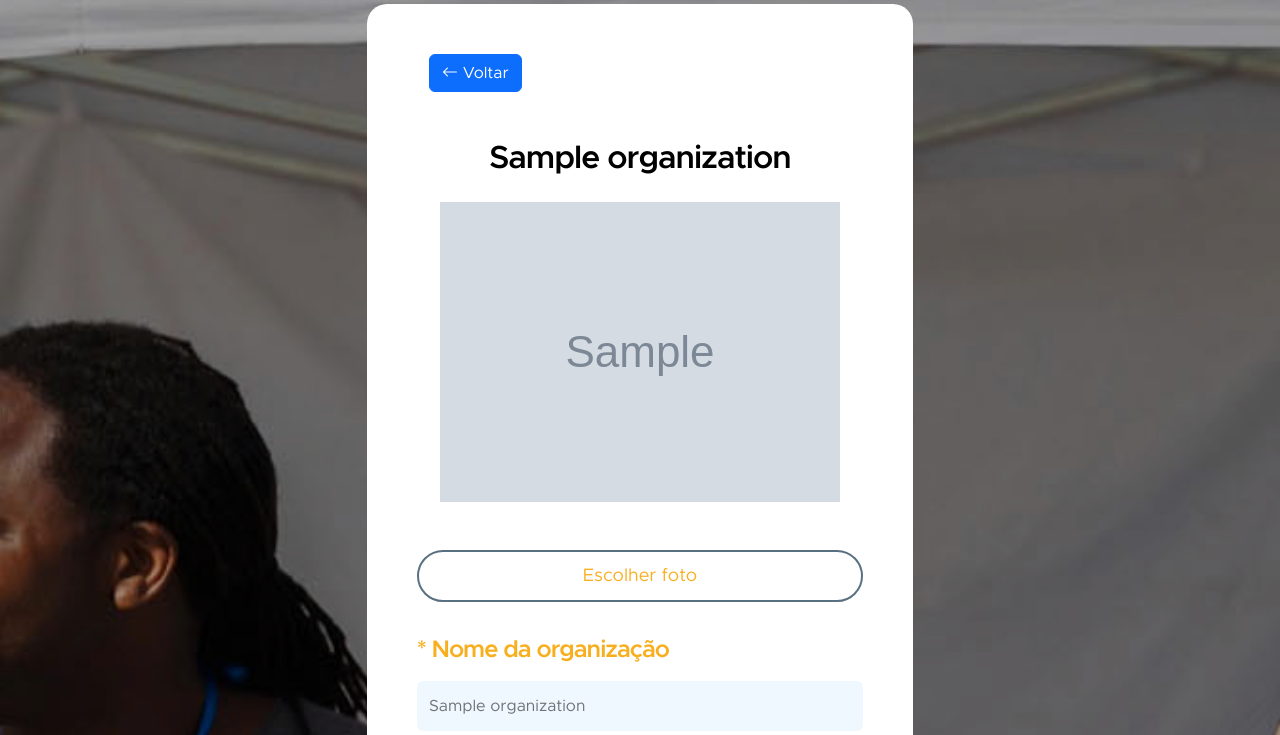
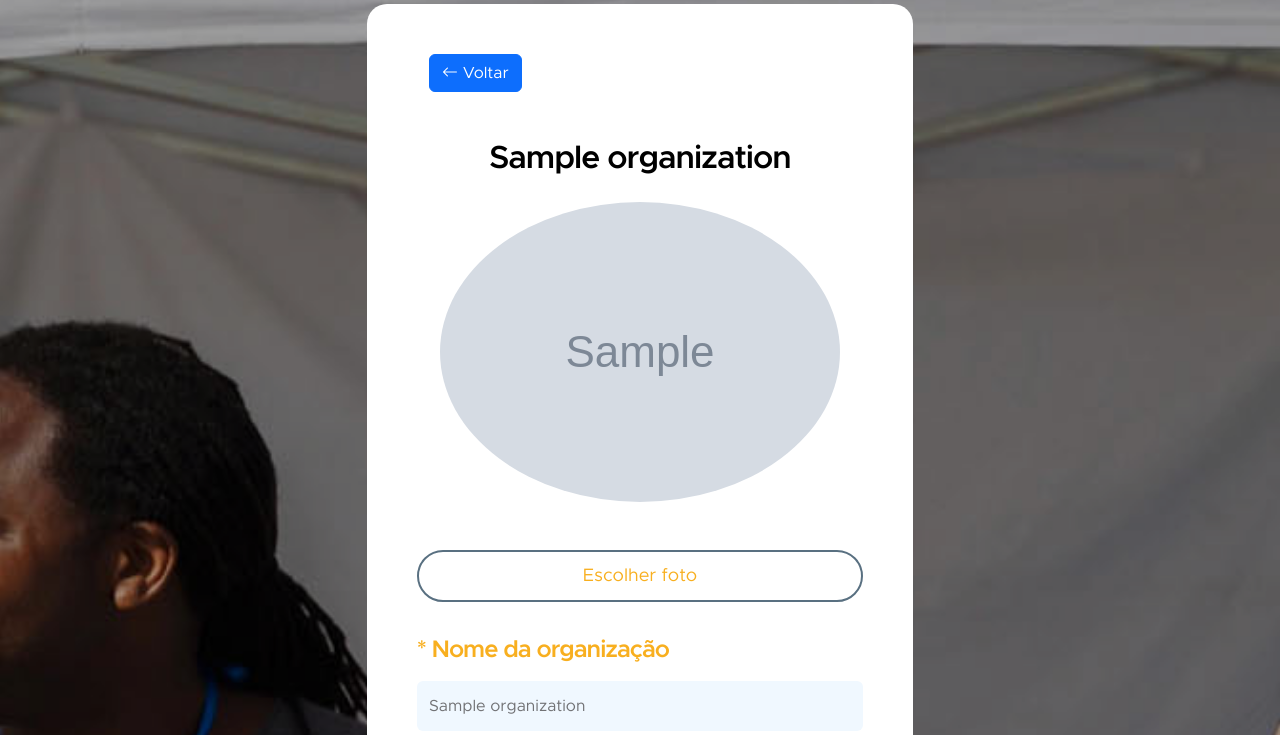
Before and after one commit to notOliveira/Corrente-do-Bem, a Django app: page /organizations/1/settings/ in a window 1280 px wide. Shown: the part 202-937 px from the top of the page. Run offline with Django 5.2, Linux system fonts and the light colour scheme; a user stored in the database is signed in; tables that the repository leaves empty hold one stand-in row (values such as "Sample post"); grey boxes marked "Sample" are stand-in pictures; some libraries are stand-ins or nearby versions.

Commit message:
Ajustando detalhes

```diff
--- a/organizations/models.py
+++ b/organizations/models.py
@@ -44,7 +44,7 @@ class OrganizationProfile(models.Model):
 
         img = Image.open(self.image.path)
 
-        if img.height > 300 or img.width > 300:
-            output_size = (300, 300)
+        if img.height > 1000 or img.width > 1000:
+            output_size = (1000, 1000)
             img.thumbnail(output_size)
             img.save(self.image.path)
--- a/organizations/templates/organizations/organization.html
+++ b/organizations/templates/organizations/organization.html
@@ -63,10 +63,10 @@
                             <p class="mt-2">{{org.organization.description}}</p>
 
                             {% if org.website %}
-                            <p class="mt-2"><b>Site: </b><a href="{{org.website}}">{{org.website}}</a></p>
+                            <p class="mt-2"><b>Site: </b><a href="{{org.website}}" target="blank">{{org.website}}</a></p>
                             {% endif %}
                             {% if org.instagram %}
-                            <p class="mt-2"><b>Instagram: </b><a href="http://instagram.com/{{org.instagram}}">https://instagram.com{{org.instagram}}</a></p>
+                            <p class="mt-2"><b>Instagram: </b><a href="http://instagram.com/{{org.instagram}}" target="blank">https://instagram.com/{{org.instagram}}</a></p>
                             {% endif %}
 
                             <ul class="custom-list mt-2">
--- a/organizations/templates/organizations/settings-org.html
+++ b/organizations/templates/organizations/settings-org.html
@@ -41,7 +41,7 @@
                             <div class="row">
 
                                 <div class="col-12 text-center">
-                                    <img src="{{ org_profile.image.url }}" class="justify-center">
+                                    <img src="{{ org_profile.image.url }}" class="justify-center org-picture rounded-circle">
                                     <br><br><br>
                                 </div>
 
@@ -148,7 +148,7 @@
                                 </div>
 
                                 <div class="col-12 mt-2">
-                                    <input type="url" class="form-control" name="website" maxlength="50" id="id_website" value="{% if org_profile.website %}{{ org_profile.website }}{% endif %}">
+                                    <input type="url" class="form-control" name="website" maxlength="50" id="id_website" value="{% if org_profile.website %}{{ org_profile.website }}{% endif %}" placeholder="https://seusite.com">
                                 </div>
 
                                 <div class="col-12">
--- a/static/main/css/templatemo-kind-heart-charity.css
+++ b/static/main/css/templatemo-kind-heart-charity.css
@@ -1372,6 +1372,10 @@ blockquote::before {
   color: var(--white-color);
 }
 
+.org-picture {
+  max-height: 300px;
+}
+
 
 /*---------------------------------------
   RESPONSIVE STYLES
```
